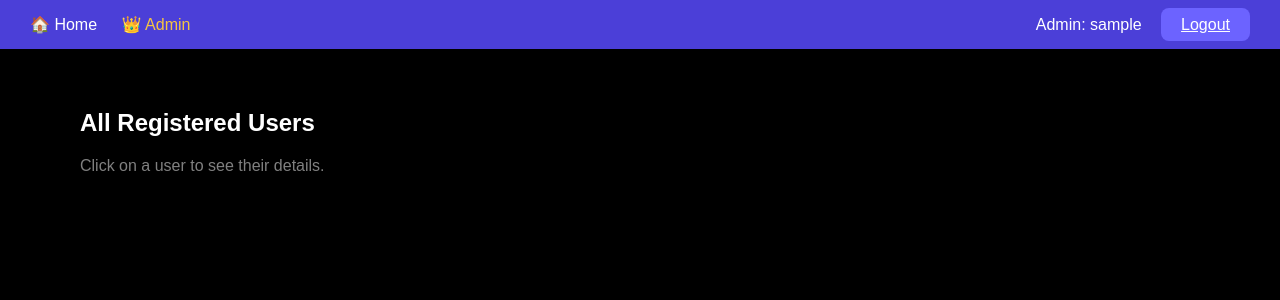
After one commit to samrat491/FinalYearProject, a Flask app: page /admin in a window 1280 px wide. The commit adds this page. Shown: the top 300 px of the page. Run offline with Flask 3, Linux system fonts and the light colour scheme; the visitor is signed in with stand-in values (Sample User, id 1); data that the repository does not hold is empty.

Commit message:
Final Update Added admin , made view more button in home workable , we now have view counter as well

```diff
--- a/app.py
+++ b/app.py
@@ -62,7 +62,8 @@ def init_db():
             genre VARCHAR2(100),
             tags VARCHAR2(255),
             synopsis CLOB,
-            cover_image VARCHAR2(255)
+            cover_image VARCHAR2(255),
+            views NUMBER DEFAULT 0
         )
     """)
     # 3. Chapters Table
@@ -86,12 +87,10 @@ def home():
     user = session.get("user")
     db = get_db()
     cursor = db.cursor()
-    # Oracle 11g limitation: use ROWNUM instead of LIMIT
-    cursor.execute("""
-        SELECT * FROM (
-            SELECT id, title, genre, cover_image FROM stories ORDER BY id DESC
-        ) WHERE ROWNUM <= 8
-    """)
+
+    # Fetch all stories to allow client-side "dropdown" expansion
+    cursor.execute("SELECT id, title, genre, cover_image FROM stories ORDER BY id DESC")
+
     latest_stories = [{"id": row[0], "title": row[1], "genre": row[2], "cover_image": row[3]} for row in cursor.fetchall()]
     db.close()
     return render_template("home.html", user=user, latest_stories=latest_stories)
@@ -103,18 +102,26 @@ def about():
 @app.route("/", methods=["GET", "POST"])
 def login():
     if "user" in session:
-        return redirect("/dashboard")
+        if session.get("is_admin"):
+            return redirect("/admin")
+        else:
+            return redirect("/dashboard")
     if request.method == "POST":
         email = request.form["email"]
         password = request.form["password"]
         db = get_db()
         cursor = db.cursor()
-        cursor.execute("SELECT name, password FROM users WHERE email=:email", {"email": email})
+        cursor.execute("SELECT name, password, email FROM users WHERE email=:email", {"email": email})
         user = cursor.fetchone()
         db.close()
         if user and check_password_hash(user[1], password):
             session["user"] = user[0]
-            return redirect("/dashboard")
+            if user[2] == 'sangamp607@gmail.com':
+                session["is_admin"] = True
+                return redirect("/admin")
+            else:
+                session["is_admin"] = False
+                return redirect("/dashboard")
         else:
             flash("Invalid email or password")
     return render_template("login.html")
@@ -154,19 +161,109 @@ def dashboard():
 
     # Oracle requires non-aggregated columns in the SELECT to be strictly grouped
     cursor.execute("""
-        SELECT stories.id, stories.title, COUNT(chapters.id) as chapter_count, 0 as views_count -- Added 0 for display-only views
+        SELECT stories.id, stories.title, COUNT(chapters.id) as chapter_count, NVL(stories.views, 0) as views_count
         FROM stories
         LEFT JOIN chapters ON stories.id = chapters.story_id
         WHERE stories.author_name = :author
-        GROUP BY stories.id, stories.title
+        GROUP BY stories.id, stories.title, stories.views
         ORDER BY stories.id DESC
     """, {"author": author})
 
     user_stories = cursor.fetchall()
     total_stories_count = len(user_stories)
+    total_views = sum(story[3] for story in user_stories)
     db.close()
 
-    return render_template("dashboard.html", user=author, stories=user_stories, total_stories=total_stories_count)
+    return render_template("dashboard.html", user=author, stories=user_stories, total_stories=total_stories_count, total_views=total_views)
+
+@app.route("/admin")
+def admin_dashboard():
+    if "user" not in session or not session.get("is_admin"):
+        return redirect("/")
+
+    db = get_db()
+    cursor = db.cursor()
+
+    # Fetch all users along with their total uploaded stories and total aggregated views
+    cursor.execute("""
+        SELECT u.id, u.name, u.email, u.gender, u.birthdate,
+               COUNT(DISTINCT s.id) as story_count,
+               NVL(SUM(s.views), 0) as total_views
+        FROM users u
+        LEFT JOIN stories s ON u.name = s.author_name
+        GROUP BY u.id, u.name, u.email, u.gender, u.birthdate
+        ORDER BY u.id DESC
+    """)
+
+    users_data = cursor.fetchall()
+    db.close()
+
+    return render_template("admin.html", users=users_data)
+
+@app.route("/admin/delete_user/<int:user_id>", methods=["POST"])
+def delete_user(user_id):
+    if "user" not in session or not session.get("is_admin"):
+        return redirect("/")
+
+    db = get_db()
+    cursor = db.cursor()
+
+    # Fetch the user to ensure admin is not deleting themselves
+    cursor.execute("SELECT email, name FROM users WHERE id=:id", {"id": user_id})
+    target_user = cursor.fetchone()
+
+    # Verify it's a valid user and NOT the master admin
+    if target_user and target_user[0] != 'sangamp607@gmail.com':
+        target_author_name = target_user[1]
+
+        # 1. Delete all chapters associated with the user's stories
+        cursor.execute("""
+            DELETE FROM chapters WHERE story_id IN (
+                SELECT id FROM stories WHERE author_name=:author
+            )
+        """, {"author": target_author_name})
+
+        # 2. Delete the user's stories
+        cursor.execute("DELETE FROM stories WHERE author_name=:author", {"author": target_author_name})
+
+        # 3. Delete the user account
+        cursor.execute("DELETE FROM users WHERE id=:id", {"id": user_id})
+        db.commit()
+
+    db.close()
+    return redirect("/admin")
+
+@app.route("/admin/user/<int:user_id>")
+def admin_user_detail(user_id):
+    if "user" not in session or not session.get("is_admin"):
+        return redirect("/")
+
+    db = get_db()
+    cursor = db.cursor()
+
+    # Fetch basic user details
+    cursor.execute("SELECT name, email, gender, birthdate FROM users WHERE id=:id", {"id": user_id})
+    user_info = cursor.fetchone()
+
+    if not user_info:
+        db.close()
+        return redirect("/admin")
+
+    author_name = user_info[0]
+
+    # Fetch specific stories published by this user
+    cursor.execute("""
+        SELECT id, title, genre, NVL(views, 0), cover_image
+        FROM stories
+        WHERE author_name=:author
+        ORDER BY id DESC
+    """, {"author": author_name})
+
+    user_stories = cursor.fetchall()
+    total_views = sum(story[3] for story in user_stories)
+    db.close()
+
+    return render_template("admin_user_detail.html", user_info=user_info, stories=user_stories, total_views=total_views)
 
 @app.route("/create-story")
 def create_story():
@@ -347,8 +444,8 @@ def publish():
 
     # 1. Insert Story using Sequence
     cursor.execute("""
-        INSERT INTO stories (id, author_name, title, genre, tags, synopsis, cover_image)
-        VALUES (stories_seq.NEXTVAL, :author, :title, :genre, :tags, :synopsis, :cover)
+        INSERT INTO stories (id, author_name, title, genre, tags, synopsis, cover_image, views)
+        VALUES (stories_seq.NEXTVAL, :author, :title, :genre, :tags, :synopsis, :cover, 0)
     """, {"author": author, "title": title, "genre": genre, "tags": tags, "synopsis": synopsis, "cover": cover_image})
 
     # 2. Fetch last inserted ID using CURRVAL
@@ -370,6 +467,11 @@ def publish():
 def read_story(story_id):
     db = get_db()
     cursor = db.cursor()
+
+    # Increment views for the story
+    cursor.execute("UPDATE stories SET views = NVL(views, 0) + 1 WHERE id = :id", {"id": story_id})
+    db.commit()
+
     cursor.execute("SELECT title, author_name, synopsis FROM stories WHERE id=:id", {"id": story_id})
     story = cursor.fetchone()
     cursor.execute("SELECT chapter_number, chapter_title, content FROM chapters WHERE story_id=:id ORDER BY chapter_number ASC", {"id": story_id})
--- a/templates/aboutus.html
+++ b/templates/aboutus.html
@@ -88,7 +88,7 @@
                 <h3 style="margin-top: 0; color: #a06bff;">Meet the Developer</h3>
                 <p><strong>Name:</strong> Samrat KC</p>
                 <p><strong>Londonmet ID:</strong> 23048918</p>
-                <p style="margin-bottom: 0;">This project was developed entirely alone by Samrat, a huge webnovel reader since the 10th grade. Fueled by a massive love for fantasy aesthetics and captivating stories, this platform is a tribute to the webnovel community that inspired him.</p>
+                <p style="margin-bottom: 0;">This project was developed entirely alone by Samrat, a huge webnovel reader himself since the 10th grade. Fueled by a massive love for fantasy aesthetics these webnovels brings and captivating stories, this platform is his tribute to the webnovel community and all the authors that inspired him.</p>
             </div>
         </div>
     </div>
--- /dev/null
+++ b/templates/admin.html
@@ -0,0 +1,45 @@
+<!DOCTYPE html>
+<html>
+<head>
+    <title>Admin Dashboard</title>
+    <link rel="stylesheet" href="{{ url_for('static', filename='style.css') }}">
+</head>
+<body>
+<div class="navbar">
+    <div class="nav-left">
+        <a href="/home" class="nav-link">🏠 Home</a>
+        <a href="/admin" class="nav-link" style="color: #f5c542;">👑 Admin</a>
+    </div>
+    <div class="nav-right">
+        <span style="margin-right: 15px;">Admin: {{ session['user'] }}</span>
+        <a href="/logout" class="btn small-btn">Logout</a>
+    </div>
+</div>
+
+<div class="dashboard-container">
+    <h2>All Registered Users</h2>
+    <p class="subtitle">Click on a user to see their details.</p>
+
+    <div style="display: flex; flex-direction: column; gap: 15px;">
+        {% for u in users %}
+        <div class="story-card" style="transition: 0.2s;">
+            <div>
+                <h3 style="margin: 0 0 5px 0; color: #f5c542;">{{ u[1] }}</h3>
+                <p style="margin: 0; font-size: 14px; color: #aaa;">{{ u[2] }} | Gender: {{ u[3] }}</p>
+                <a href="/admin/user/{{ u[0] }}" class="btn small-btn" style="display: inline-block; margin-top: 10px; text-decoration: none; background: #4b3fd8;">View Profile</a>
+            </div>
+            <div style="text-align: right;">
+                <p style="margin: 0; font-weight: bold;">Stories: {{ u[5] }}</p>
+                <p style="margin: 5px 0 0 0; font-size: 14px; color: #ccc;">Total Views: {{ u[6] }}</p>
+                {% if u[2] != 'sangamp607@gmail.com' %}
+                <form action="/admin/delete_user/{{ u[0] }}" method="POST" style="margin-top: 10px;" onsubmit="return confirm('Are you sure you want to delete this user and ALL their stories permanently?');">
+                    <button type="submit" class="btn small-btn" style="background: #ff4c4c; color: white; border: none; cursor: pointer;">Delete User</button>
+                </form>
+                {% endif %}
+            </div>
+        </div>
+        {% endfor %}
+    </div>
+</div>
+</body>
+</html>
--- a/templates/dashboard.html
+++ b/templates/dashboard.html
@@ -11,6 +11,9 @@
         <a href="/home" style="color: inherit; text-decoration: none;"><span>🏠 Home</span></a>
         <a href="/about" style="color: inherit; text-decoration: none;"><span>👤 About us</span></a>
         <a href="/filter" style="color: inherit; text-decoration: none;"><span>🔎 Filter</span></a>
+        {% if session.get('is_admin') %}
+        <a href="/admin" style="color: inherit; text-decoration: none;"><span style="color: #f5c542;">👑 Admin</span></a>
+        {% endif %}
     </div>
     <div class="nav-right" style="display: flex; align-items: center;">
         <div class="search-wrapper" style="position: relative; display: inline-block; margin-right: 20px;">
@@ -30,7 +33,7 @@
     <div class="stats">
         <div class="stat-card">
             <div class="stat-title">👁 Total Views</div>
-            <div class="stat-value">0</div>
+            <div class="stat-value">{{ total_views }}</div>
         </div>
         <div class="stat-card">
             <div class="stat-title">📚 Stories</div>
```
Also changed, not shown: static/style.css (+19 -7 lines), templates/admin_user_detail.html (added, +58 -0 lines), templates/home.html (+27 -9 lines), templates/register.html (+73 -44 lines), static/Images/legendoflingtian.png (deleted), static/Images/otherworldyevilmonarch.png (deleted), static/Images/overlord.png (deleted), static/Images/reverendinsanity.png (deleted), static/uploads/Screenshot_1.png (added), static/uploads/Screenshot_22.png (added).
